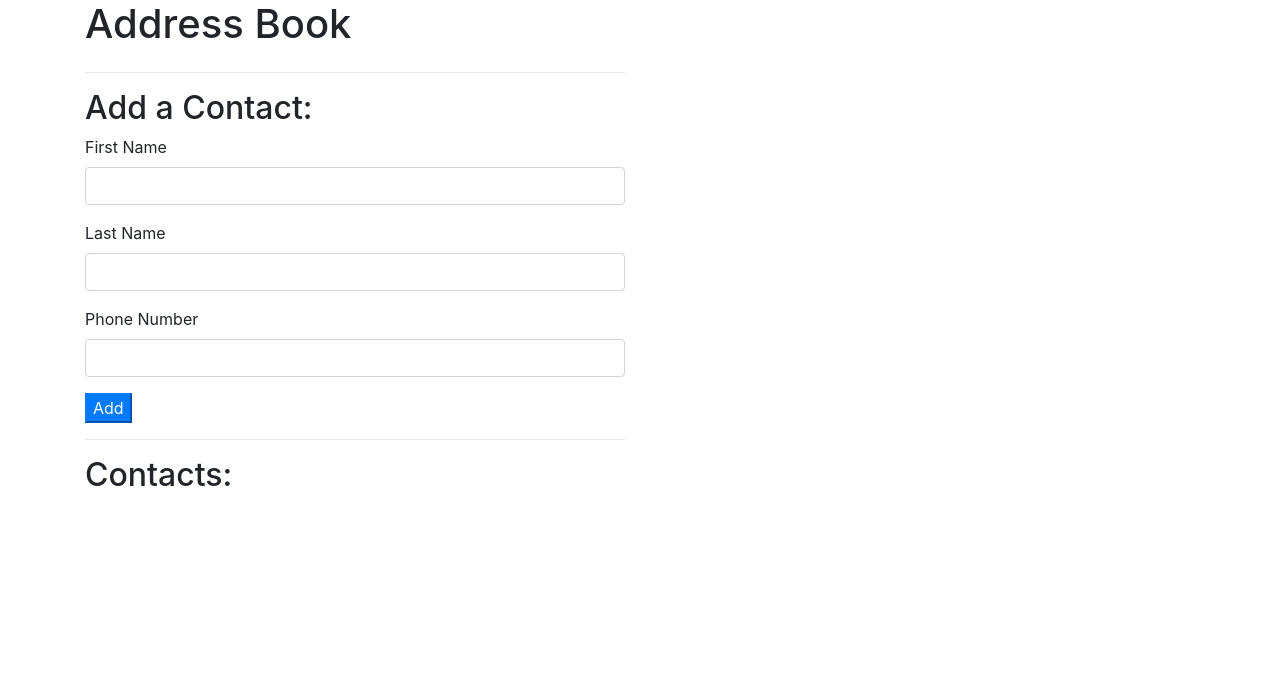
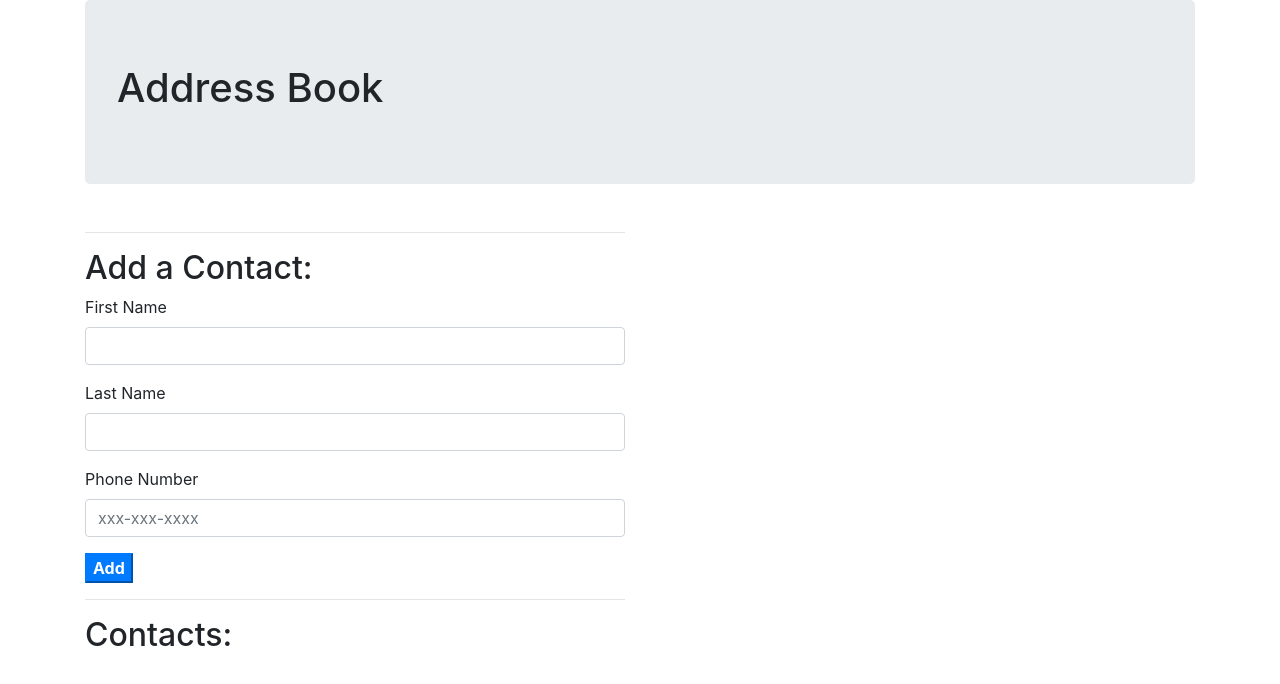
Before and after one commit to EmilioG1/address-book, a plain HTML site: page index.html in a window 1280 px wide. Drawn offline with Linux system fonts and the light colour scheme.

Commit message:
Add more css stylings
co-authored-by: Evgeniya Meshuris <em@theemm.com>

```diff
--- a/css/styles.css
+++ b/css/styles.css
@@ -1,3 +1,13 @@
 #show-contact {
   display: none;
 }
+
+h2:hover {
+  text-decoration: underline;
+  font-style: oblique;
+  color: rgb(88, 88, 101);
+}
+
+button {
+  font-weight: bolder;
+}
--- a/index.html
+++ b/index.html
@@ -9,7 +9,7 @@
 </head>
 <body>
   <div class="container">
-    <h1>Address Book</h1>
+    <div class="jumbotron"><h1>Address Book</h1></div>
     <div class="row">
       <div class="col-md-6">
         <hr>
@@ -17,15 +17,15 @@
         <form id="new-contact">
           <div class="form-group">
             <label for="new-first-name">First Name</label>
-            <input type="text" class="form-control" id="new-first-name">
+            <input type="text" class="form-control" id="new-first-name" required>
           </div>
           <div class="form-group">
             <label for="new-last-name">Last Name</label>
-            <input type="text" class="form-control" id="new-last-name">
+            <input type="text" class="form-control" id="new-last-name" required>
           </div>
           <div class="form-group">
             <label for="new-phone-number">Phone Number</label>
-            <input type="text" class="form-control" id="new-phone-number">
+            <input type="tel" class="form-control" id="new-phone-number" pattern="^\d{3}-\d{3}-\d{4}$" required placeholder="xxx-xxx-xxxx">
           </div>
           <button type="submit" class="btn-primary">Add</button>
         </form>
```
Also changed, not shown: 1 other file.
